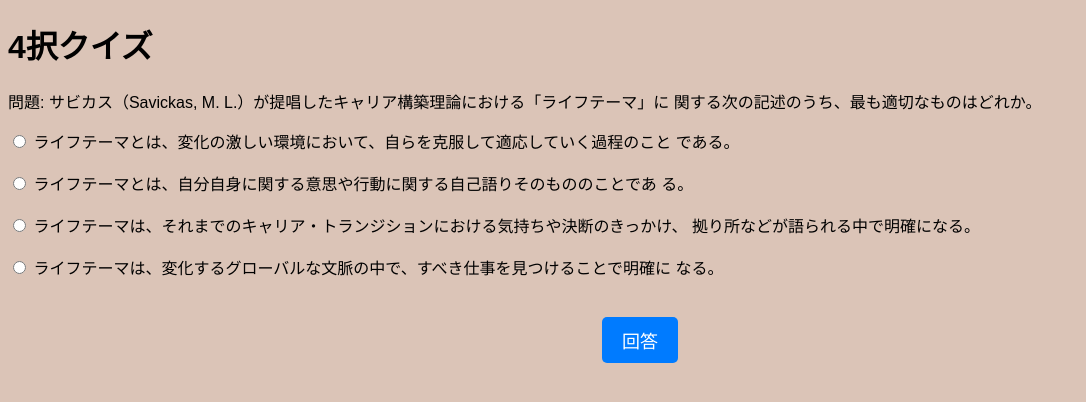
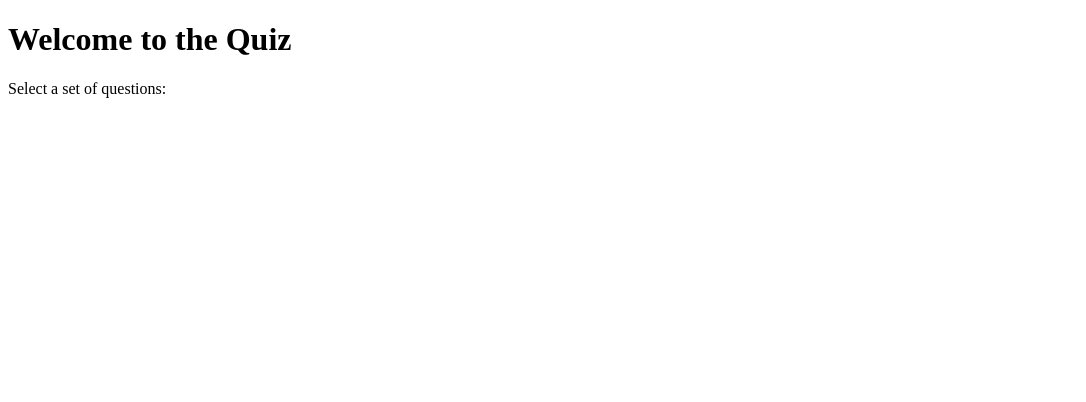
Before and after one commit to shoko667/quiz, a Flask app: page / in a window 1280 px wide. Shown: the top 402 px of the page, without its empty margins (0-1086 px from the left). Run offline with Flask 3, Linux system fonts and the light colour scheme; parts of the project's set-up code (start-up, migrations or seed data) failed here and were passed over.

Commit message:
Initial commit for new repository

```diff
--- a/app.py
+++ b/app.py
@@ -1,58 +1,52 @@
-from flask import Flask, render_template, request
+from flask import Flask, render_template, request, redirect, url_for
 import csv
-import random
 
 app = Flask(__name__)
 
-# Pythonの enumerate を Jinja2 テンプレートで使えるようにする
-app.jinja_env.globals.update(enumerate=enumerate)
-
-
-def load_questions(file_path):
-    """CSVファイルからクイズデータを読み込む"""
+# 問題データの読み込み
+def load_questions():
     questions = []
-    with open(file_path, mode="r", encoding="utf-8") as file:
+    with open("questions.csv", encoding="shift_jis") as file:
         reader = csv.DictReader(file)
         for row in reader:
             questions.append({
                 "question": row["question"],
-                "options": [row["option1"], row["option2"], row["option3"], row["option4"]],
+                "choices": [row["choice1"], row["choice2"], row["choice3"], row["choice4"]],
                 "answer": int(row["answer"]) - 1  # インデックスを0ベースに変換
             })
     return questions
 
-questions = load_questions("questions.csv")
-random.shuffle(questions)  # 問題をランダムにシャッフル
+questions = load_questions()
+
+# 1回あたりの問題数
+QUESTIONS_PER_SESSION = 30
 
 @app.route("/")
-def home():
-    """ホームページ（最初のクイズ画面）"""
-    return render_template("quiz.html", question=questions[0], index=0, score=0)
+def index():
+    # 全問題を30問ごとに分割してセットを作成
+    sets = [(i, i + QUESTIONS_PER_SESSION - 1) for i in range(0, len(questions), QUESTIONS_PER_SESSION)]
+    return render_template("index.html", sets=sets)
 
-@app.route("/answer", methods=["POST"])
-def answer():
-    """回答処理"""
-    index = int(request.form["index"])
-    selected = int(request.form["selected"])
-    score = int(request.form["score"])
+@app.route("/quiz/<int:set_id>", methods=["GET", "POST"])
+def quiz(set_id):
+    # 問題セットの開始・終了インデックスを計算
+    start_index = (set_id - 1) * QUESTIONS_PER_SESSION
+    end_index = min(start_index + QUESTIONS_PER_SESSION, len(questions))
+    question_set = questions[start_index:end_index]
 
-    correct = questions[index]["answer"]
-    next_index = index + 1
-    is_correct = (selected == correct)
+    if request.method == "POST":
+        # POSTリクエストで回答が送信された場合
+        user_answers = request.form.getlist("answers")
+        score = sum(1 for i, ans in enumerate(user_answers) if ans and int(ans) == question_set[i]["answer"])
+        return render_template("result.html", score=score, total=len(question_set), set_id=set_id)
 
-    if is_correct:
-        score += 1
+    # GETリクエストで問題を表示
+    return render_template("quiz.html", question_set=question_set, set_id=set_id, total=len(question_set))
 
-    if next_index < len(questions):
-        return render_template(
-            "quiz.html",
-            question=questions[next_index],
-            index=next_index,
-            score=score,
-            feedback="正解！" if is_correct else "不正解..."
-        )
-    else:
-        return render_template("result.html", score=score, total=len(questions))
+@app.route("/result/<int:set_id>")
+def result(set_id):
+    # 採点結果を表示
+    return render_template("result.html", set_id=set_id)
 
 if __name__ == "__main__":
     app.run(debug=True)
--- /dev/null
+++ b/templates/index.html
@@ -0,0 +1,17 @@
+<!DOCTYPE html>
+<html lang="en">
+<head>
+    <meta charset="UTF-8">
+    <meta name="viewport" content="width=device-width, initial-scale=1.0">
+    <title>Main Page</title>
+</head>
+<body>
+    <h1>Welcome to the Quiz</h1>
+    <p>Select a set of questions:</p>
+    <ul>
+        {% for start, end in sets %}
+            <li><a href="{{ url_for('quiz', set_id=(start // total_per_set) + 1) }}">Questions {{ start + 1 }} - {{ end + 1 }}</a></li>
+        {% endfor %}
+    </ul>
+</body>
+</html>
--- a/templates/quiz.html
+++ b/templates/quiz.html
@@ -1,27 +1,25 @@
 <!DOCTYPE html>
-<html lang="ja">
+<html lang="en">
 <head>
     <meta charset="UTF-8">
     <meta name="viewport" content="width=device-width, initial-scale=1.0">
-    <title>4択クイズ</title>
-    <link rel="stylesheet" href="{{ url_for('static', filename='style.css') }}">
+    <title>Quiz</title>
 </head>
 <body>
-    <h1>4択クイズ</h1>
-    <p>問題: {{ question["question"] }}</p>
-    <form method="POST" action="/answer">
-        {% for i, option in enumerate(question["options"]) %}
-            <label>
-                <input type="radio" name="selected" value="{{ i }}" required>
-                {{ option }}
-            </label><br><br>
+    <h1>Question Set {{ set_id }}</h1>
+    <form method="post">
+        {% for i, question in enumerate(question_set) %}
+            <div>
+                <p>{{ i + 1 }}. {{ question["question"] }}</p>
+                {% for j, choice in enumerate(question["choices"]) %}
+                    <label>
+                        <input type="radio" name="answers" value="{{ j }}">
+                        {{ choice }}
+                    </label>
+                {% endfor %}
+            </div>
         {% endfor %}
-        <input type="hidden" name="index" value="{{ index }}">
-        <input type="hidden" name="score" value="{{ score }}">
-        <button type="submit" class="center">回答</button>
+        <button type="submit">Submit Answers</button>
     </form>
-    {% if feedback %}
-        <p>{{ feedback }}</p>
-    {% endif %}
 </body>
 </html>
```
Also changed, not shown: statics/style.css (deleted, +0 -22 lines), templates/result.html (+5 -5 lines).
